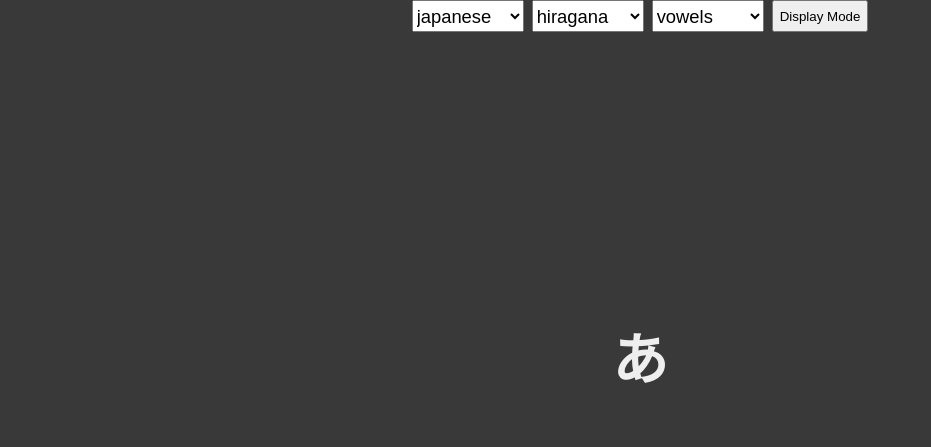
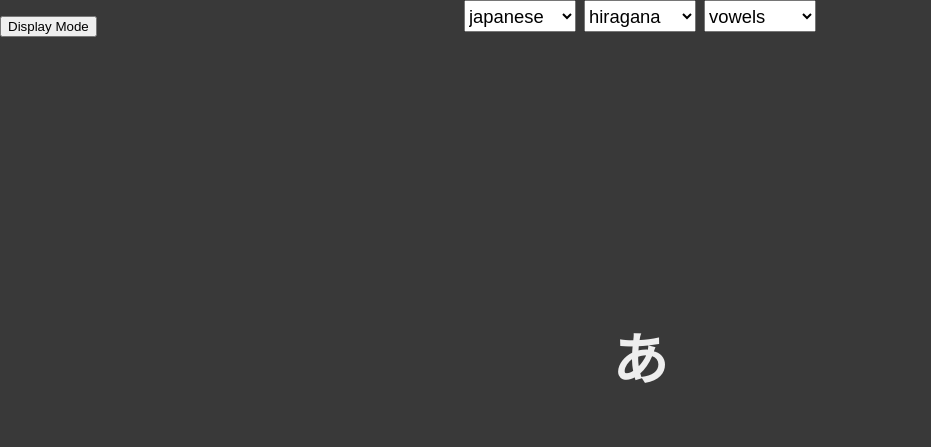
Before and after one commit to Mjishu/character-quiz, a website built with Vite: page quiz.html in a window 1280 px wide. Both pictures are taken after a click on the button "Display Mode". Shown: the top 447 px of the page, without its empty margins (0-931 px from the left). Built offline with nearby package versions, Linux system fonts and the light colour scheme.

Commit message:
added navbar

```diff
--- a/package.json
+++ b/package.json
@@ -14,6 +14,7 @@
     "eslint-plugin-prettier": "^5.2.3",
     "prettier": "^3.5.1",
     "typescript": "~5.7.2",
-    "vite": "^6.1.0"
+    "vite": "^6.1.0",
+    "vitest": "^3.0.6"
   }
 }
--- a/quiz.html
+++ b/quiz.html
@@ -18,7 +18,6 @@
                 <select id="material-select">
                     <option value="" selected disabled>Part</option>
                 </select>
-                <button type="button" id="toggle-display">Display Mode</button>
             </div>
             <div class="quiz-content">
                 <h2 id="target-character"></h2>
--- a/src/AlphabetQuiz.ts
+++ b/src/AlphabetQuiz.ts
@@ -2,32 +2,14 @@ import './style.css';
 import alphabetData from './data/alphabet.json' assert { type: 'json' };
 import languageData from './data/language.json' assert { type: 'json' };
 import { Stored } from './stored';
+import { updateTheme, toggleLightMode } from './helper';
+import { Navbar } from './components/Navbar';
 
 /** todo
  * language saves in localstorage but you cant select first item? make it so that the first item in the select is
  *      the current language selected
  * add support for arabic, cyrillic, sanskrit, greek, devanagari, hebrew, farsi, thai, urdu
  */
-
-function updateTheme(theme: 'light' | 'dark' | '') {
-    if (theme === '') return;
-    if (theme == 'light') {
-        document.body.classList.remove('dark-mode');
-    } else if (theme == 'dark') {
-        document.body.className = 'dark-mode';
-    }
-    storedData.SetTheme(theme);
-}
-
-function toggleLightMode() {
-    document.body.classList.toggle('dark-mode');
-    let currentTheme = storedData.GetTheme();
-    if (currentTheme === 'light') {
-        storedData.SetTheme('dark');
-    } else if (currentTheme === 'dark') {
-        storedData.SetTheme('light');
-    }
-}
 
 class AlphabetQuiz {
     content: HTMLElement;
@@ -46,11 +28,12 @@ class AlphabetQuiz {
     languageSelect: HTMLElement;
     alphabetSelect: HTMLElement;
     materialSelect: HTMLElement;
-    displayToggle: HTMLElement;
     progressParent: HTMLElement;
+    navbar: Navbar;
 
     constructor(targetLanguage: Languages, alphabet: any, currentAlphabet: string) {
         this.content = document.querySelector('#app') as HTMLElement;
+        this.navbar = new Navbar(document.body);
         this.targetLanguage = targetLanguage;
         this.currentAlphabet = currentAlphabet;
         this.currentMaterial = storedData.GetMaterial();
@@ -66,11 +49,11 @@ class AlphabetQuiz {
         this.languageSelect = document.querySelector('#language-select') as HTMLElement;
         this.alphabetSelect = document.querySelector('#alphabet-select') as HTMLElement;
         this.materialSelect = document.querySelector('#material-select') as HTMLElement;
-        this.displayToggle = document.querySelector('#toggle-display') as HTMLElement;
         this.progressParent = document.querySelector('#progress-parent') as HTMLElement;
     }
 
     Initialize() {
+        this.navbar.initialize();
         this.KeyboardInputChecker();
         this.ClickChecker();
         this._eventListeners();
@@ -171,10 +154,6 @@ class AlphabetQuiz {
         this.materialSelect.addEventListener('change', (e) => {
             this._updateCurrentMaterial((e.target as HTMLSelectElement).value);
         });
-
-        this.displayToggle.addEventListener('click', () => {
-            toggleLightMode();
-        });
     }
 
     setCurrentLanguage() {
@@ -264,7 +243,7 @@ storedData.SetLanguage(language != '' ? language : languageData['japanese'].Lang
 storedData.SetAlphabet(alphabet != '' ? alphabet : languageData.japanese.alphabets[0]);
 storedData.SetMaterial(material != '' ? material : languageData.japanese.Parts[0]);
 storedData.SetTheme(theme != '' ? theme : 'light');
-updateTheme(storedData.GetTheme());
+updateTheme(document.body, storedData.GetTheme());
 
 const Quiz = new AlphabetQuiz(languageData[storedData.GetLanguage()] as Languages, alphabetData, storedData.GetAlphabet());
 Quiz.Initialize();
--- /dev/null
+++ b/src/components/Navbar.ts
@@ -0,0 +1,37 @@
+import { toggleLightMode, updateTheme } from '../helper';
+import { Stored } from '../stored';
+
+export class Navbar {
+    content: HTMLElement;
+    navbar: HTMLElement;
+    toggleButton: HTMLButtonElement;
+
+    constructor(content: HTMLElement) {
+        // content should be document.body
+        this.content = content;
+        this.navbar = document.createElement('div');
+        this.navbar.id = 'navbar';
+        this.toggleButton = document.createElement('button');
+    }
+
+    initialize() {
+        this.content.appendChild(this.navbar);
+        this.createChangeTheme();
+        this._checkEvents();
+    }
+
+    createChangeTheme() {
+        this.toggleButton.type = 'button';
+        this.toggleButton.id = 'toggle-display';
+        this.toggleButton.innerText = 'Display Mode';
+        this.navbar.appendChild(this.toggleButton);
+    }
+
+    _checkEvents() {
+        if (this.toggleButton != null) {
+            this.toggleButton.addEventListener('click', () => {
+                toggleLightMode(this.content);
+            });
+        }
+    }
+}
--- /dev/null
+++ b/src/helper.ts
@@ -0,0 +1,22 @@
+import { Stored } from './stored';
+const storedData = new Stored();
+
+export function updateTheme(content: HTMLElement, theme: 'light' | 'dark' | '') {
+    if (theme === '') return;
+    if (theme == 'light') {
+        content.classList.remove('dark-mode');
+    } else if (theme == 'dark') {
+        content.className = 'dark-mode';
+    }
+    storedData.SetTheme(theme);
+}
+
+export function toggleLightMode(content: HTMLElement) {
+    content.classList.toggle('dark-mode');
+    let currentTheme = storedData.GetTheme();
+    if (currentTheme === 'light') {
+        storedData.SetTheme('dark');
+    } else if (currentTheme === 'dark') {
+        storedData.SetTheme('light');
+    }
+}
--- a/src/main.ts
+++ b/src/main.ts
@@ -1,3 +1,9 @@
+import { updateTheme, toggleLightMode } from './helper';
+import { Stored } from './stored';
+
 export class Display {
     constructor() {}
 }
+
+const storedData = new Stored();
+updateTheme(document.body, storedData.GetTheme());
--- a/src/style.css
+++ b/src/style.css
@@ -3,7 +3,8 @@
     --light-color: #eee;
 }
 
-html,body {
+html,
+body {
     margin: 0;
     padding: 0;
 }
@@ -35,7 +36,7 @@ select {
 .quiz-selector {
     display: flex;
     flex-direction: row;
-      gap: .5rem;
+    gap: 0.5rem;
     justify-content: center;
 }
 
@@ -56,3 +57,9 @@ select {
     border-radius: 5px;
     border: 1px solid black;
 }
+
+#navbar {
+    width: 50vw;
+    position: absolute;
+    top: 1rem;
+}
```
Also changed, not shown: src/tests/navbar.test.ts (added), 1 other file. Lines whose indentation alone changed are shown as unchanged.
